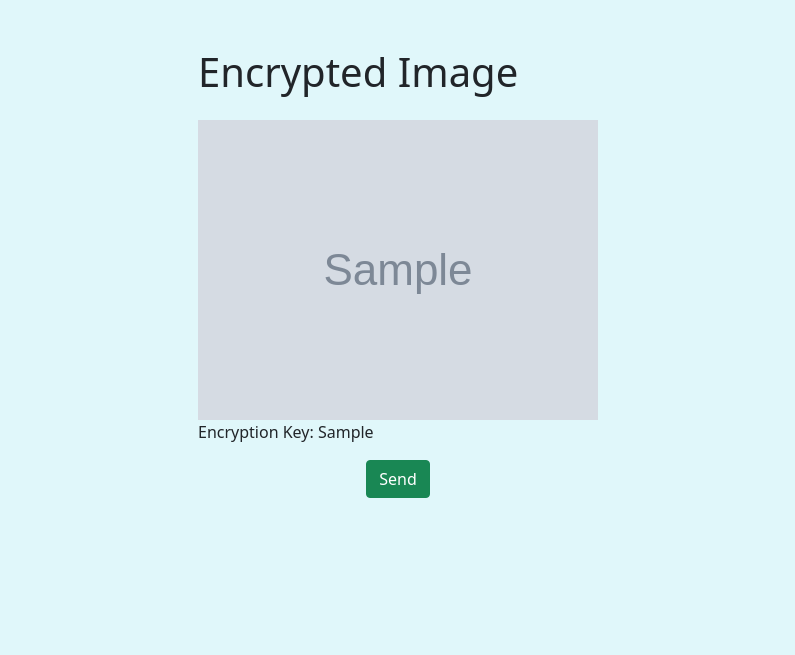
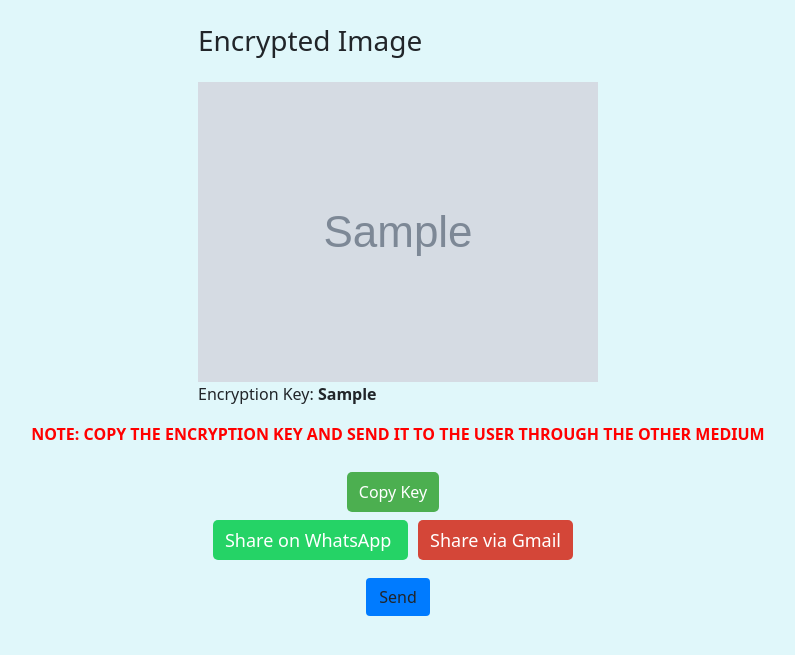
Before and after one commit to noorulaain02/EncryptionDecryptionApplication, a Django app: template templates/encrypt.html in a window 1280 px wide. Shown: the part 80-735 px from the top of the page, without its empty margins (242-1037 px from the left). Run offline with Django 4.2, Linux system fonts and the light colour scheme; the template is opened without the code that fills it: most values are stand-ins (such as "Sample title", 1, 10 or a date in 2020); grey boxes marked "Sample" are stand-in pictures.

Commit message:
Version 2.2

```diff
--- a/templates/encrypt.html
+++ b/templates/encrypt.html
@@ -17,6 +17,8 @@
             flex-direction: column;
         }
         .center {
+          display: flex;
+          flex-wrap: wrap;
           display: block;
           margin-left: auto;
           margin-right: auto;
@@ -28,6 +30,59 @@
           align-items: center;
           padding=50%;
       }
+      /* Styling for the copy button and message */
+        .copy-container {
+            display: flex;
+            align-items: center;
+            margin-top: 10px;
+        }
+        #copy-btn {
+            background-color: #4CAF50;
+            color: white;
+            border: none;
+            padding: 8px 12px;
+            cursor: pointer;
+            border-radius: 5px;
+            margin-right: 10px;
+        }
+        #copy-btn:hover {
+            background-color: #45a049;
+        }
+        #copy-message {
+            color: green;
+            display: none; /* Hidden by default */
+            font-weight: bold;
+        }
+
+        /* Share buttons styling */
+        .share-buttons {
+            margin-top: 15px;
+        }
+        .share-buttons a {
+            margin-right: 10px;
+            text-decoration: none;
+            font-size: 18px;
+            color: white;
+            padding: 8px 12px;
+            border-radius: 5px;
+        }
+        .whatsapp-btn {
+            background-color: #25D366;
+        }
+        .gmail-btn {
+            background-color: #D44638;
+        }
+        .whatsapp-btn:hover, .gmail-btn:hover {
+            opacity: 0.8;
+        }
+
+        /* Send Button (Blue) */
+        .send-btn {
+            background-color: #007BFF; /* Blue color */
+        }
+        .send-btn:hover {
+            background-color: #0056b3; /* Darker blue on hover */
+        }
     </style>
 </head>
 
@@ -89,30 +144,91 @@
   </div>
 </div>
 
-<br><br>
+<br>
 <div class="container">
 <div class="Center">
-  <h1 class="mb-4">Encrypted Image</h1>
+  <h3 class="mb-4">Encrypted Image</h3>
   {% if encrypt_image_url %}
       <div style="align-items: center" class="image-container">
           <img src="{{ encrypt_image_url }}" alt="Encrypted Image" class="img-fluid">
       </div>
-      <p>Encryption Key:   {{ encryption_key }}</p>
+      <p style="align-items: center">Encryption Key: <strong id="encryption-key">{{ encryption_key }}</strong></p>
+      <!-- <p> NOTE: COPY THE ENCRYPTION KEY AND SEND IT TO THE USER
+         THROUGH THE OTHER MEDIUM OR CHANNELS OF TRANSMISSION.</p>-->
   {% else %}
       <p>No encrypted image found.</p>
   {% endif %}
 </div>
 </div>
+<div class="container">
+  <div class="Center">
+   <p style="color:Red"> <B>NOTE: COPY THE ENCRYPTION KEY AND SEND IT TO THE USER
+    THROUGH THE OTHER MEDIUM</B></p>
 
+    <div class="container">
+      <div class="Center">
+    <!-- Copy button -->
+    <div class="copy-container">
+      <button id="copy-btn" onclick="copyToClipboard()">Copy Key</button>
+      <span id="copy-message">Copied!</span>
+  </div>
+</div>
+</div>
+<div class="container">
+  <div class="Center">
+  <!-- Share buttons -->
+  <div class="share-buttons">
+      <!-- WhatsApp button -->
+      <a id="whatsapp-btn" class="whatsapp-btn" target="_blank">
+          Share on WhatsApp
+      </a>
+      <!-- Gmail button -->
+      <a id="gmail-btn" class="gmail-btn" target="_blank">
+          Share via Gmail
+      </a>
+  </div>
+</div>
+</div>
+  <!-- JavaScript -->
+  <script>
+      // Function to copy encryption key to clipboard
+      function copyToClipboard() {
+          const keyElement = document.getElementById("encryption-key");
+          const textToCopy = keyElement.textContent;
+
+          navigator.clipboard.writeText(textToCopy).then(function () {
+              const message = document.getElementById("copy-message");
+              message.style.display = "inline"; // Show the 'Copied' message
+              setTimeout(() => {
+                  message.style.display = "none"; // Hide message after 2 seconds
+              }, 2000);
+          });
+      }
+
+      // Function to set up share buttons dynamically
+      document.addEventListener("DOMContentLoaded", function () {
+          const encryptionKey = document.getElementById("encryption-key").textContent;
+
+          // WhatsApp share link
+          const whatsappMessage = `Here is the encryption key: ${encryptionKey}`;
+          const whatsappURL = `https://api.whatsapp.com/send?text=${encodeURIComponent(whatsappMessage)}`;
+          document.getElementById("whatsapp-btn").href = whatsappURL;
+
+          // Gmail share link
+          const gmailSubject = "Encryption Key";
+          const gmailBody = `Here is the encryption key: ${encryptionKey}`;
+          const gmailURL = `https://mail.google.com/mail/?view=cm&fs=1&to=&su=${encodeURIComponent(gmailSubject)}&body=${encodeURIComponent(gmailBody)}`;
+          document.getElementById("gmail-btn").href = gmailURL;
+      });
+  </script>
+  <br>
+</div>
+</div>
 <div class="container">
 <div class="Center">
-  <a href="send/" class="btn btn-success">Send</a>
+  <a href="send/" class="btn send-btn">Send</a>
 </div>
 </div>
-
-<script>
-
-</script>
 
   <script src="https://cdn.jsdelivr.net/npm/bootstrap@5.0.2/dist/js/bootstrap.bundle.min.js" integrity="sha384-MrcW6ZMFYlzcLA8Nl+NtUVF0sA7MsXsP1UyJoMp4YLEuNSfAP+JcXn/tWtIaxVXM" crossorigin="anonymous"></script>
   <script>
```
